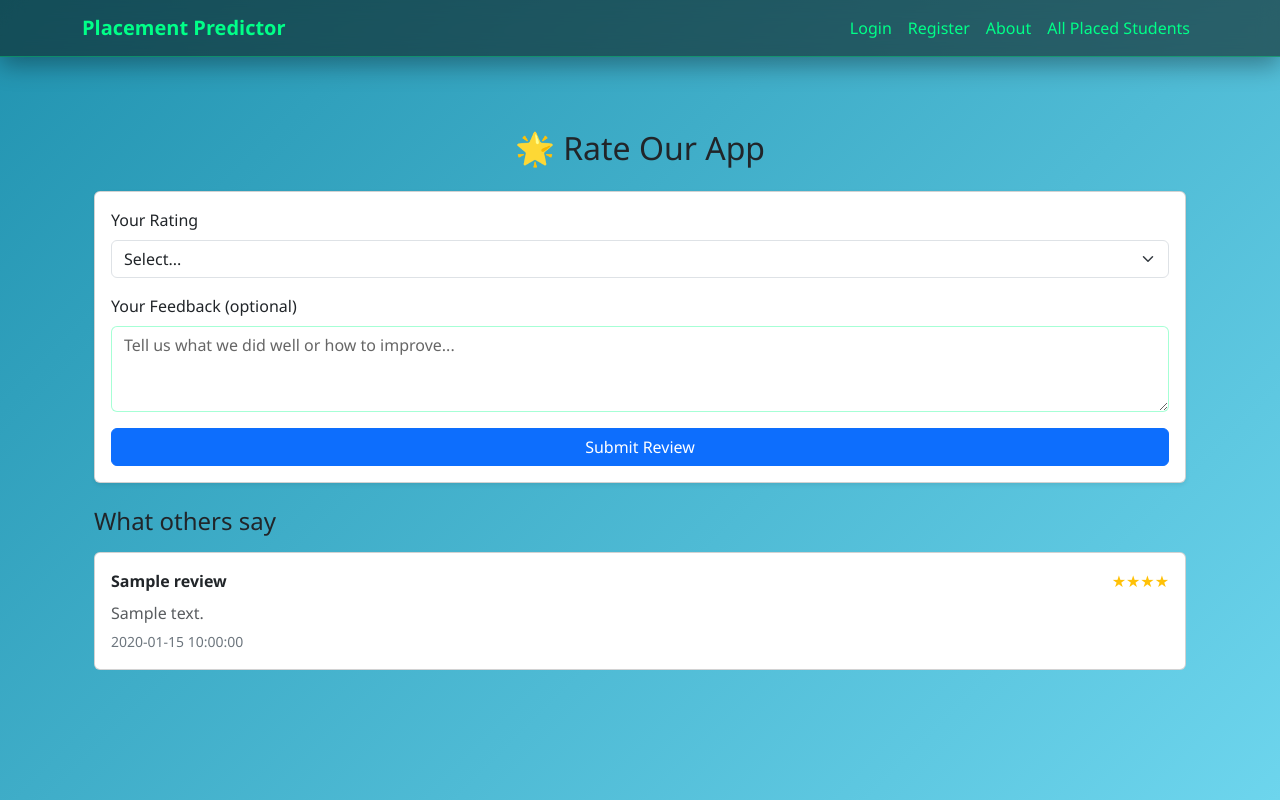
After one commit to Martin-Chauke/Student-Placement-Predictor, a Flask app: template templates/app_reviews.html in a window 1280 px wide. The commit adds this page. Run offline with Flask 3, Linux system fonts and the light colour scheme; the template is opened without the code that fills it: most values are stand-ins (such as "Sample title", 1, 10 or a date in 2020); parts of the project's set-up code (start-up, migrations or seed data) failed here and were passed over.

Commit message:
Implemented the user app review feature, review database storage

```diff
--- a/app.py
+++ b/app.py
@@ -129,6 +129,18 @@ def init_db():
         Profile_score REAL,
         FOREIGN KEY(User_id) REFERENCES users(id)
     )""")
+    # Create the app reviews table if it does not exists
+    conn.execute("""
+    CREATE TABLE IF NOT EXISTS app_reviews (
+    id INTEGER PRIMARY KEY AUTOINCREMENT,
+    reviewer_id INTEGER NOT NULL,
+    rating INTEGER NOT NULL CHECK(rating BETWEEN 1 AND 5),
+    comment TEXT,
+    created_at TIMESTAMP DEFAULT CURRENT_TIMESTAMP,
+    FOREIGN KEY (reviewer_id) REFERENCES users (id)
+     )""")
+
+
 
     #create default admin if not exists
     admin=conn.execute("SELECT * FROM users WHERE username=?",("admin",)).fetchone()
@@ -231,10 +243,6 @@ def login():
             session["user_id"]=user["id"]
             session["username"]=user["username"]
             session["is_admin"]=user["is_admin"]
-
-            # Pick a random  intervention notification (Placement Insight of the Day)
-           # notification=random.choice(INTERVENTIONS_NOTIFICATIONS)
-            #session["daily_notification"]=notification  #Store in session
 
             flash("Login successful!","success")
             return redirect(url_for("home"))
@@ -457,6 +465,54 @@ def predict():
                                status="warning",
                                text_color="text-warning")
 
+
+# App reviews route
+@app.route("/app/reviews", methods=["GET", "POST"])
+@login_required
+def app_reviews():
+    conn = get_db_connection()
+
+    if request.method == "POST":
+        try:
+            rating = int(request.form.get("rating", 0))
+        except ValueError:
+            rating = 0
+        comment = (request.form.get("comment") or "").strip()
+
+        if rating < 1 or rating > 5:
+            flash("Please select a rating between 1 and 5.", "warning")
+            conn.close()
+            return redirect(url_for("app_reviews"))
+
+        # Save review
+        conn.execute(
+            "INSERT INTO app_reviews (reviewer_id, rating, comment) VALUES (?, ?, ?)",
+            (session["user_id"], rating, comment),
+        )
+        conn.commit()
+
+        # If the form included logout_after => logout immediately after saving
+        logout_after = request.form.get("logout_after")
+        conn.close()
+        flash("✅ Thanks for reviewing our app!", "success")
+        if logout_after:
+            return redirect(url_for("logout"))
+        return redirect(url_for("app_reviews"))
+
+    # GET: fetch reviews and average rating
+    avg_row = conn.execute("SELECT AVG(rating) AS avg_rating FROM app_reviews").fetchone()
+    avg_rating = avg_row["avg_rating"] if avg_row else None
+
+    reviews = conn.execute("""
+        SELECT ar.*, u.username AS reviewer_name
+        FROM app_reviews ar
+        JOIN users u ON u.id = ar.reviewer_id
+        ORDER BY ar.created_at DESC
+    """).fetchall()
+
+    conn.close()
+    return render_template("app_reviews.html", reviews=reviews, avg_rating=avg_rating)
+
 if __name__ == "__main__":
     init_db() #Ensure the users table exists
     app.run(debug=True)
--- /dev/null
+++ b/templates/app_reviews.html
@@ -0,0 +1,64 @@
+{% extends "base.html" %}
+{% block content %}
+<div class="container py-4">
+
+  <h2 class="text-center mb-4">🌟 Rate Our App</h2>
+
+  <!-- Review Form -->
+  <div class="card shadow-sm rounded mb-4">
+    <div class="card-body">
+      <form method="post" action="{{ url_for('app_reviews') }}">
+        <div class="mb-3">
+          <label class="form-label">Your Rating</label>
+          <select name="rating" class="form-select" required>
+            <option value="">Select...</option>
+            <option value="5">⭐⭐⭐⭐⭐ - Excellent</option>
+            <option value="4">⭐⭐⭐⭐ - Good</option>
+            <option value="3">⭐⭐⭐ - Average</option>
+            <option value="2">⭐⭐ - Poor</option>
+            <option value="1">⭐ - Very Bad</option>
+          </select>
+        </div>
+
+        <div class="mb-3">
+          <label class="form-label">Your Feedback (optional)</label>
+          <textarea name="comment" class="form-control" rows="3" placeholder="Tell us what we did well or how to improve..."></textarea>
+        </div>
+
+        <button class="btn btn-primary w-100" type="submit">Submit Review</button>
+      </form>
+    </div>
+  </div>
+
+  <!-- Average rating -->
+  {% if avg_rating %}
+  <div class="alert alert-info text-center mb-4">
+    <strong>Average Rating:</strong> {{ "%.1f"|format(avg_rating) }}/5
+    <div class="mt-2 text-warning">
+      {% for i in range(avg_rating|round(0, 'floor')) %}★{% endfor %}
+    </div>
+  </div>
+  {% endif %}
+
+  <!-- Reviews list -->
+  <h4 class="mb-3">What others say</h4>
+  {% for r in reviews %}
+  <div class="card mb-2">
+    <div class="card-body">
+      <div class="d-flex justify-content-between">
+        <strong>{{ r.reviewer_name }}</strong>
+        <span class="text-warning">
+          {% for i in range(r.rating) %}★{% endfor %}
+        </span>
+      </div>
+      {% if r.comment %}
+      <p class="mb-1 text-muted mt-2">{{ r.comment }}</p>
+      {% endif %}
+      <small class="text-secondary">{{ r.created_at }}</small>
+    </div>
+  </div>
+  {% else %}
+  <p class="text-muted fst-italic">No reviews yet. Be the first to share feedback!</p>
+  {% endfor %}
+</div>
+{% endblock %}
--- a/templates/base.html
+++ b/templates/base.html
@@ -122,7 +122,7 @@
       <div class="collapse navbar-collapse" id="nav">
         <ul class="navbar-nav ms-auto">
           {% if session.get("user_id") %}
-            <li class="nav-item"><a class="nav-link" href="{{ url_for('logout') }}">Logout</a></li>
+            <li><a href="#" class="btn btn-danger" data-bs-toggle="modal" data-bs-target="#logoutModal">Logout</a></li>
           {% else %}
             <li class="nav-item"><a class="nav-link" href="{{ url_for('login') }}">Login</a></li>
             <li class="nav-item"><a class="nav-link" href="{{ url_for('register') }}">Register</a></li>
@@ -149,5 +149,50 @@
   </main>
 
   <script src="https://cdn.jsdelivr.net/npm/bootstrap@5.3.3/dist/js/bootstrap.bundle.min.js"></script>
+
+  <!--Logou modal and the quick review modal-->
+  <!-- Logout + Quick Review Modal -->
+<div class="modal fade" id="logoutModal" tabindex="-1" aria-labelledby="logoutModalLabel" aria-hidden="true">
+  <div class="modal-dialog modal-dialog-centered">
+    <div class="modal-content rounded shadow-lg">
+      <div class="modal-header">
+        <h5 class="modal-title" id="logoutModalLabel">Before you go...</h5>
+        <button type="button" class="btn-close" data-bs-dismiss="modal" aria-label="Close"></button>
+      </div>
+
+      <!-- POSTs to /app/reviews and includes logout_after flag -->
+      <form method="POST" action="{{ url_for('app_reviews') }}">
+        <input type="hidden" name="logout_after" value="1">
+
+        <div class="modal-body">
+          <p>Would you like to leave a quick rating for the app before logging out?</p>
+
+          <div class="mb-2">
+            <label class="form-label">Rating</label>
+            <select name="rating" class="form-select" required>
+              <option value="">Choose...</option>
+              <option value="5">⭐⭐⭐⭐⭐</option>
+              <option value="4">⭐⭐⭐⭐</option>
+              <option value="3">⭐⭐⭐</option>
+              <option value="2">⭐⭐</option>
+              <option value="1">⭐</option>
+            </select>
+          </div>
+
+          <div class="mb-2">
+            <label class="form-label">Quick comment (optional)</label>
+            <textarea name="comment" class="form-control" rows="2" placeholder="Optional feedback..."></textarea>
+          </div>
+        </div>
+
+        <div class="modal-footer">
+          <button type="submit" class="btn btn-warning">⭐ Submit & Logout</button>
+          <a href="{{ url_for('logout') }}" class="btn btn-danger">🚪 Logout Anyway</a>
+        </div>
+      </form>
+    </div>
+  </div>
+</div>
+
 </body>
 </html>
--- a/templates/register.html
+++ b/templates/register.html
@@ -1,10 +1,10 @@
 {% extends "base.html" %}
 {% block content %}
 <div class="glass p-4 p-md-5 mx-auto" style="max-width: 720px;">
-  <h3 class="text-center mb-3">REGISTER</h3>
+  <h3 class="text-center mb-3"><strong>REGISTER</strong></h3>
   <form method="POST">
     <div class="mb-3">
-      <label class="form-label">Username</label>
+      <label class="form-label">Username(Institution)</label>
       <input type="text" name="username" class="form-control" required placeholder="Enter your username">
     </div>
      <div class="mb-3">
```
Also changed, not shown: users.db.
